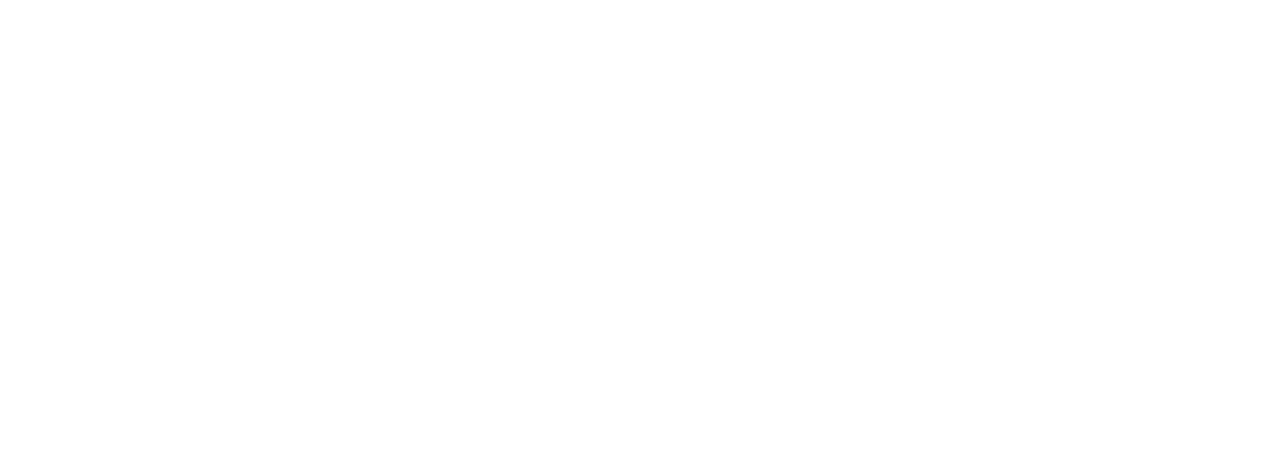
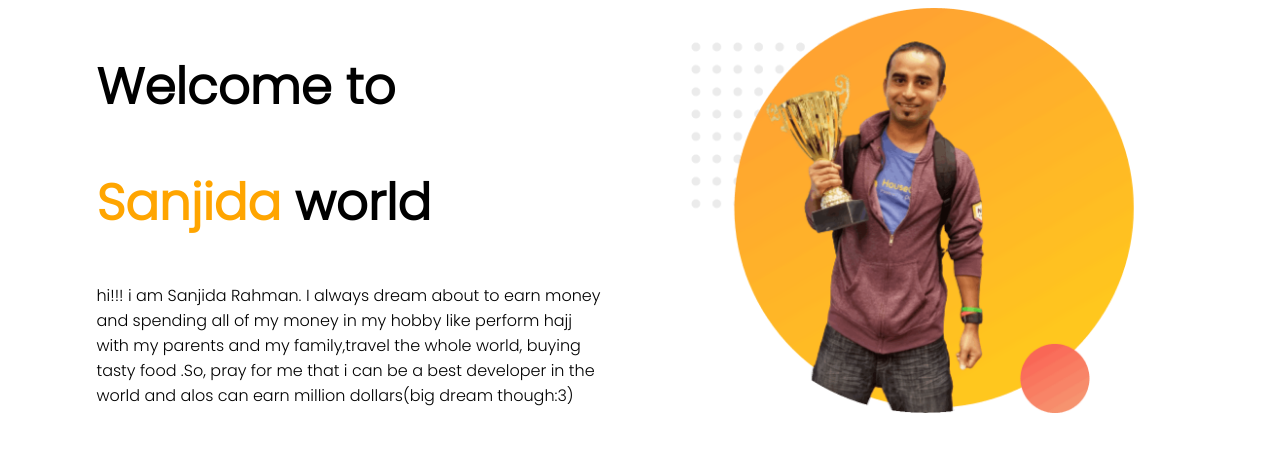
Before and after one commit to SanjidaRahman/project1, a plain HTML site: page index.html in a window 1280 px wide. Drawn offline with Linux system fonts and the light colour scheme.

Commit message:
ädded top part

```diff
--- a/index.html
+++ b/index.html
@@ -4,9 +4,25 @@
     <meta charset="UTF-8">
     <meta http-equiv="X-UA-Compatible" content="IE=edge">
     <meta name="viewport" content="width=device-width, initial-scale=1.0">
-    <title>Document</title>
+    <link rel="preconnect" href="https://fonts.googleapis.com">
+<link rel="preconnect" href="https://fonts.gstatic.com" crossorigin>
+<link rel="preconnect" href="https://fonts.googleapis.com">
+<link rel="preconnect" href="https://fonts.gstatic.com" crossorigin>
+<link href="https://fonts.googleapis.com/css2?family=Poppins:wght@300&display=swap" rel="stylesheet">
+    <title>Sanjida Webdeveloper</title>
+    <link rel="stylesheet" href="style.css">
 </head>
 <body>
+    <section>
+    <div class="half-width">
+    <h1>Welcome to</h1>
+    <h1><span class="name-highlight">Sanjida</span>  world</h1>
 
+<p>hi!!! i am Sanjida Rahman. I always dream about to earn money and spending all of my money in my hobby like perform hajj with my parents and my family,travel the whole world, buying tasty food .So, pray for me that i can be a best developer in the world and alos can earn million dollars(big dream though<span >:3</span>)</p>
+</div>
+<div class="half-width">
+    <img src="image/image 11.png" alt="Sanjida Rahman">
+</div>
+</section>
 </body>
 </html>
--- /dev/null
+++ b/style.css
@@ -0,0 +1,24 @@
+
+body{
+    font-family: 'Poppins', sans-serif;
+}
+
+.half-width{
+    width: 40%;
+    float: left;
+    margin-left: 5%;
+    padding-left: 2%;
+
+}
+.half-width img{
+    width: 100%;
+}
+
+
+h1{
+    font-size: 50px;
+
+}
+.name-highlight{
+    color:orange ;
+}
```
Also changed, not shown: image/image 11.png (added).
